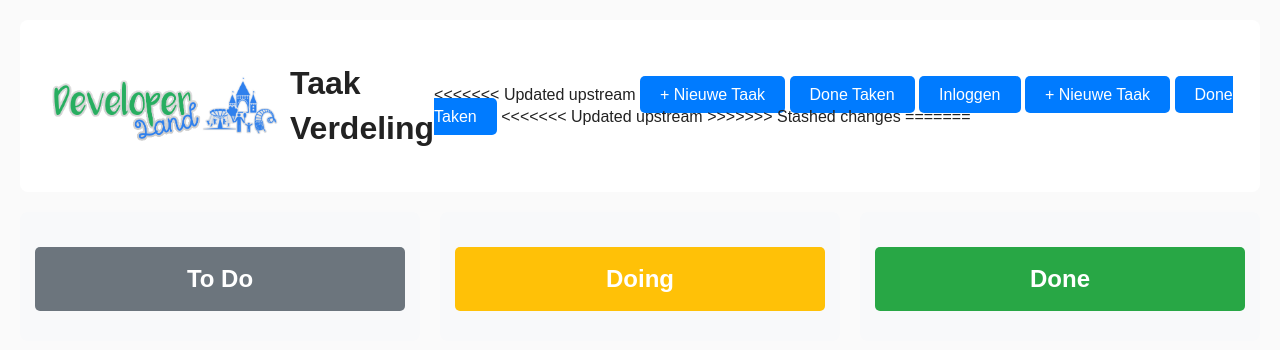
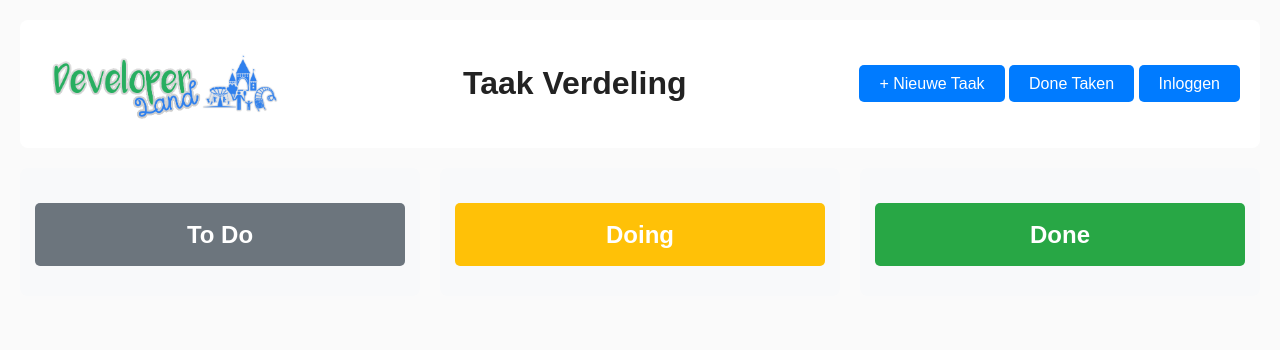
Before and after one commit to curio-studenten/b3-2025-p1-curiodev2, a PHP site: page /task/index.php in a window 1280 px wide. Shown: the top 350 px of the page. Run offline with PHP 8.4, Linux system fonts and the light colour scheme; data that the repository does not hold is empty; a stand-in replaces the project's code that opens the database connection.

Commit message:
links verbeterd

```diff
--- a/task/index.php
+++ b/task/index.php
@@ -24,7 +24,7 @@ if (isset($_GET['msg']) || isset($_GET['error'])) {
             <img src="../img/logo-big-v4.png" alt="logo">
             <h1>Taak Verdeling</h1>
             <div class="links">
-<<<<<<< Updated upstream
+
                 <a href="create.php">+ Nieuwe Taak</a>
                 <a href="afdeling.php">Done Taken</a>
                 <?php if (isset($_SESSION['user_id'])): ?>
@@ -32,11 +32,6 @@ if (isset($_GET['msg']) || isset($_GET['error'])) {
                 <?php else: ?>
                     <a href="login.php">Inloggen</a>
                 <?php endif; ?>
-                <a href="create.php" class="btn-new-task">+ Nieuwe Taak</a>
-                <a href="done.php" class="btn-new-task">Done Taken</a>
-<<<<<<< Updated upstream
->>>>>>> Stashed changes
-=======
             </div>
         </div>
 
```
